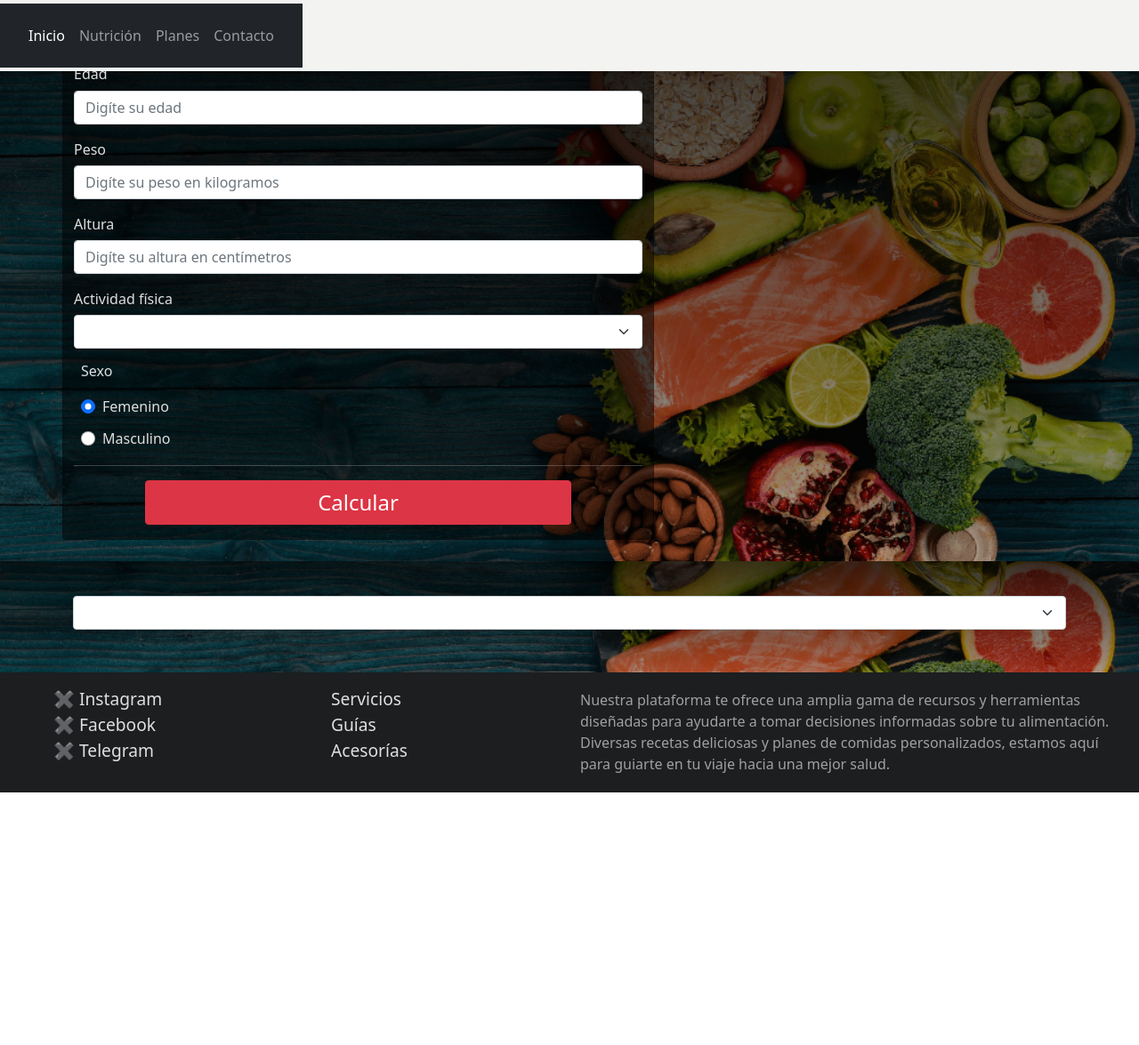
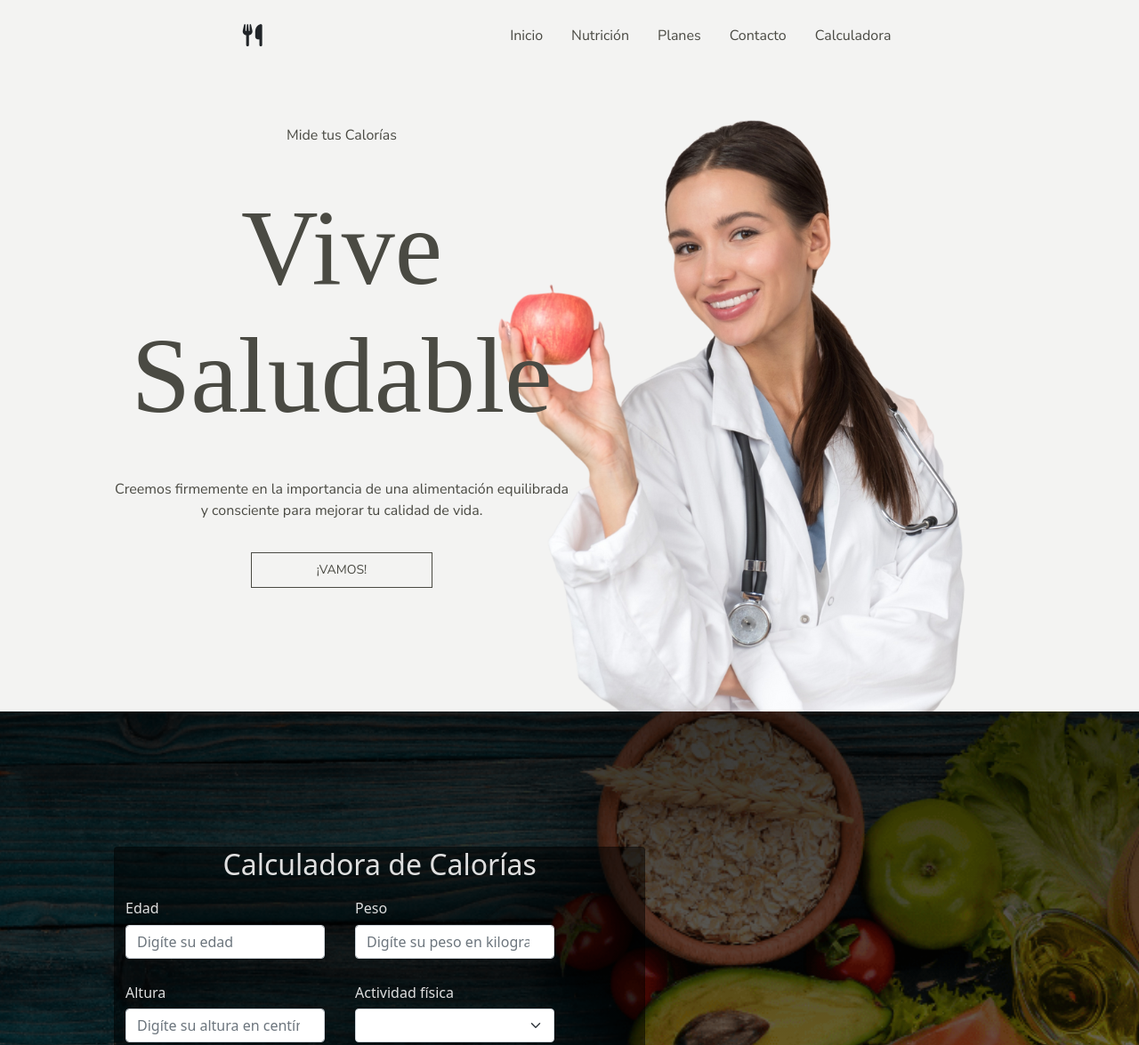
Before and after one commit to Ricanibal/WorkShop-JavaScript, a plain HTML site: page index.html in a window 1280 px wide. Shown: the top 1175 px of the page at 89% size. Before the commit the page ends 891 px from the top, so only its background shows below. Drawn offline with nearby package versions, Linux system fonts and the light colour scheme; no server answers; a web font is replaced by a local one.

Commit message:
navbar + home update

```diff
--- a/index.html
+++ b/index.html
@@ -23,55 +23,64 @@
   <body id="body">
 
     <header class="header">
-        <div class="bg-dark py-2">
-            <div class="container">
-                <nav class="navbar navbar-expand-lg navbar-dark bg-dark">
-                    <div class="container-fluid">
-                      <div class="collapse navbar-collapse justify-content-center" id="navbarNav">
-                        <ul class="navbar-nav">
-                            <li class="nav-item">
-                                <a class="nav-link active" aria-current="page" href="#">Inicio</a>
-                            </li>
-                            <li class="nav-item">
-                              <a class="nav-link" href="#CategoriaComidas">Nutrición</a>
-                            </li>
-                            <li class="nav-item">
-                              <a class="nav-link" href="#">Planes</a>
-                            </li>
-                            <li class="nav-item">
-                                <a class="nav-link" href="#">Contacto</a>
-                            </li>
+      <nav>
+          <div class="logo">
+              <i class="fa-solid fa-utensils"></i>
+          </div>
+          <ul class="ulNavbar" id="ulNavbar">
+              <div class="ulContent">
+                  <li class="liNavbar"><a href="#welcomeSection">Inicio</a></li>
+                  <li class="liNavbar"><a href="#nutricionSection">Nutrici&oacute;n</a></li>
+                  <li class="liNavbar"><a href="#">Planes</a></li>
+                  <li class="liNavbar"><a href="#footerSection">Contacto</a></li>
+                  <li class="liNavbar"><a href="#calculadoraSection">Calculadora</a></li>
+              </div>
           </ul>
+          <div class="menu">
+              <i class="fa-solid fa-bars" onclick="abrirMenu()"></i>
+          </div>
+      </nav>
+    </header>
+
+    <main class="" id="mainSection">
+
+        <section id="welcomeSection" class="welcome">
+            <div class="welcomeContainer">
+                <div class="content">
+                    <h4>Mide tus Calor&iacute;as</4>
+                    <h1>Vive <br> Saludable</h1>
+                    <span>Creemos firmemente en la importancia de una alimentación equilibrada y consciente para mejorar tu calidad de vida.</span>
+
+                    <button class="btn-welcome"><a href="#calculadoraSection">¡VAMOS!</a></button>
                 </div>
             </div>
-                </nav>
-            </div>
-        </div>
+        </section>
+
     </header>
 
-    <main class="main-content" >
+    <main class="main-content" style="padding: 10%;">
       <section class="container">
         <div class="row py-4">
           <div class="card col-lg-7">
             <form id="formulario-calculadora">
-              <fieldset>
+              <fieldset class="row">
                 <legend class="h2 text-center">Calculadora de Calorías</legend>
-                <div class="mb-3">
+
+                <div class="mb-3 col-5">
                   <label for="edad" class="form-label h6">Edad</label>
                   <input type="number" id="edad" class="form-control" min="15" max="80" placeholder="Digíte su edad">
                 </div>
 
-                <div class="mb-3">
+                <div class="mb-3 col-5">
                   <label for="peso" class="form-label h6">Peso</label>
                   <input type="number" id="peso" min="0" class="form-control" placeholder="Digíte su peso en kilogramos">
                 </div>
 
-                <div class="mb-3">
+                <div class="mb-3 col-5">
                   <label for="altura" class="form-label h6">Altura</label>
                   <input type="number" id="altura" min="0" class="form-control" placeholder="Digíte su altura en centímetros">
                 </div>
-
-                <div class="mb-3">
+                <div class="mb-3 col-5">
                   <label for="actividad" class="form-label h6">Actividad física</label>
                   <select id="actividad" class="form-select">
                     <option></option>
@@ -83,7 +92,17 @@
                   </select>
                 </div>
 
-                <section class="row m-2 h-100">
+                <div class="mb-3 col-5 ">
+                  <label for="altura" class="form-label h6">Cedula de ciudadania</label>
+                  <input type="number" id="CC" min="0" class="form-control" placeholder="Digíte su Cedula">
+                </div>
+
+                <div class="mb-3 col-5 ">
+                  <label for="altura" class="form-label h6">Otro documento</label>
+                  <input type="number" id="OtherDocumento" min="0" class="form-control" placeholder="Otro Documento">
+                </div>
+
+                <section class="m-2 h-100 row">
                   <span class="h6 p-0">Sexo</span>
                   <div class="form-check">
                     <input class="form-check-input" value="F" type="radio" name="genero" id="femenino" checked>
@@ -106,6 +125,7 @@
               </fieldset>
             </form>
           </div>
+
           <article class="card col" id="resultado">
           </article>
         </div>
@@ -117,15 +137,23 @@
             <div class="col-12">
               <select id="CategoriaComidas" class="form-select "></select>
             </div>
+        </section>
+
+        <section id="nutricionSection" class="main-content" style="padding: 3%;">
+          <section class="container">
+            <div class="row">
+
               <div class="col-12">
                 <div class="row d-flex justify-content-center " id="MarketPlate"></div>
               </div>
             </div>
             </div>
           </section>
+        </section>
     </main>
 
-    <footer class="footer row p-3">
+    <footer id="footerSection" class="footer row p-3">
+    <footer id="footer" class="footer row p-3">
       <div class="col d-flex justify-content-right align-items-center">
         <ul>
           <li>✖️ <a href="#">Instagram</a></li>
--- a/main.css
+++ b/main.css
@@ -23,7 +23,7 @@ body::-webkit-scrollbar-thumb {
 }
 
 .main-content {
-    background-image: linear-gradient(#000000c7,#00000054), url('/img/cover.png');
+    background-image: linear-gradient(#000000c7,#00000054), url('img/cover.png');
     background-repeat: no-repeat;
     background-position: center;
     background-size: cover;
--- a/yonier.css
+++ b/yonier.css
@@ -113,6 +113,7 @@ nav{
     justify-content: flex-start;
     align-items: center;
 }
+
 
 main{
     background: #F3F3F2;
```
Lines whose indentation alone changed are shown as unchanged.
